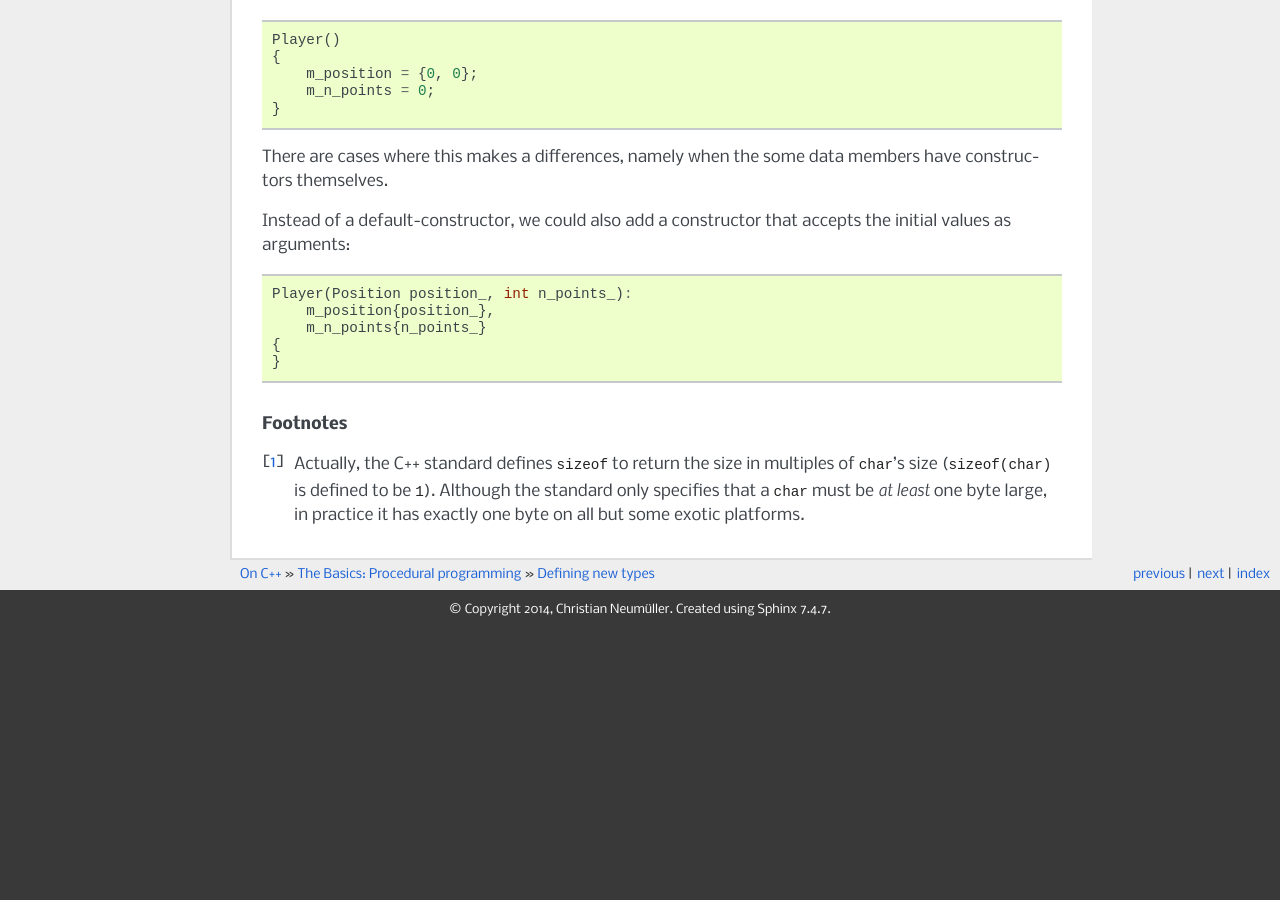
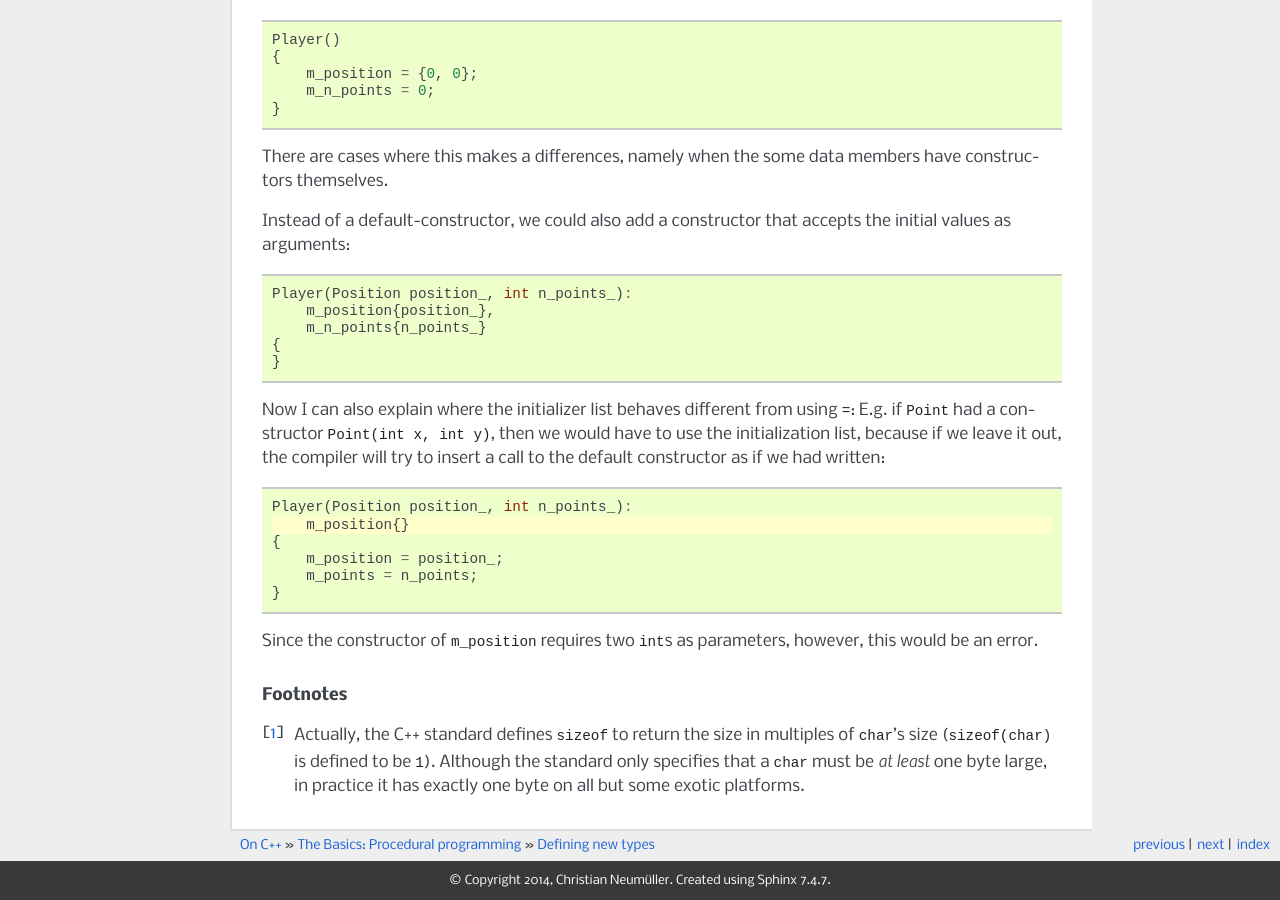
Before and after one commit to Oberon00/cpptutorial, a Sphinx documentation site: the page built from doc/proc/user-types.rst, in a window 1280 px wide and 900 px high, scrolled down 6727 px. Built offline with Sphinx 7.4.7, drawn with Linux system fonts in a browser that asks for light colours; before the commit the page ends 7356 px from its top, so only the background shows below that.

Commit message:
Add explanation for initializer list.

```diff
--- a/doc/proc/user-types.rst
+++ b/doc/proc/user-types.rst
@@ -355,7 +355,24 @@ the initial values as arguments::
   {
   }
 
+Now I can also explain where the initializer list behaves different from using
+``=``: E.g. if ``Point`` had a constructor ``Point(int x, int y)``, then we
+would have to use the initialization list, because if we leave it out, the
+compiler will try to insert a call to the default constructor as if we had
+written:
 
+.. code-block:: cpp
+  :emphasize-lines: 2
+
+  Player(Position position_, int n_points_):
+      m_position{}
+  {
+      m_position = position_;
+      m_points = n_points;
+  }
+
+Since the constructor of ``m_position`` requires two ``int``\ s as parameters,
+however, this would be an error.
 
 .. rubric:: Footnotes
 
```
